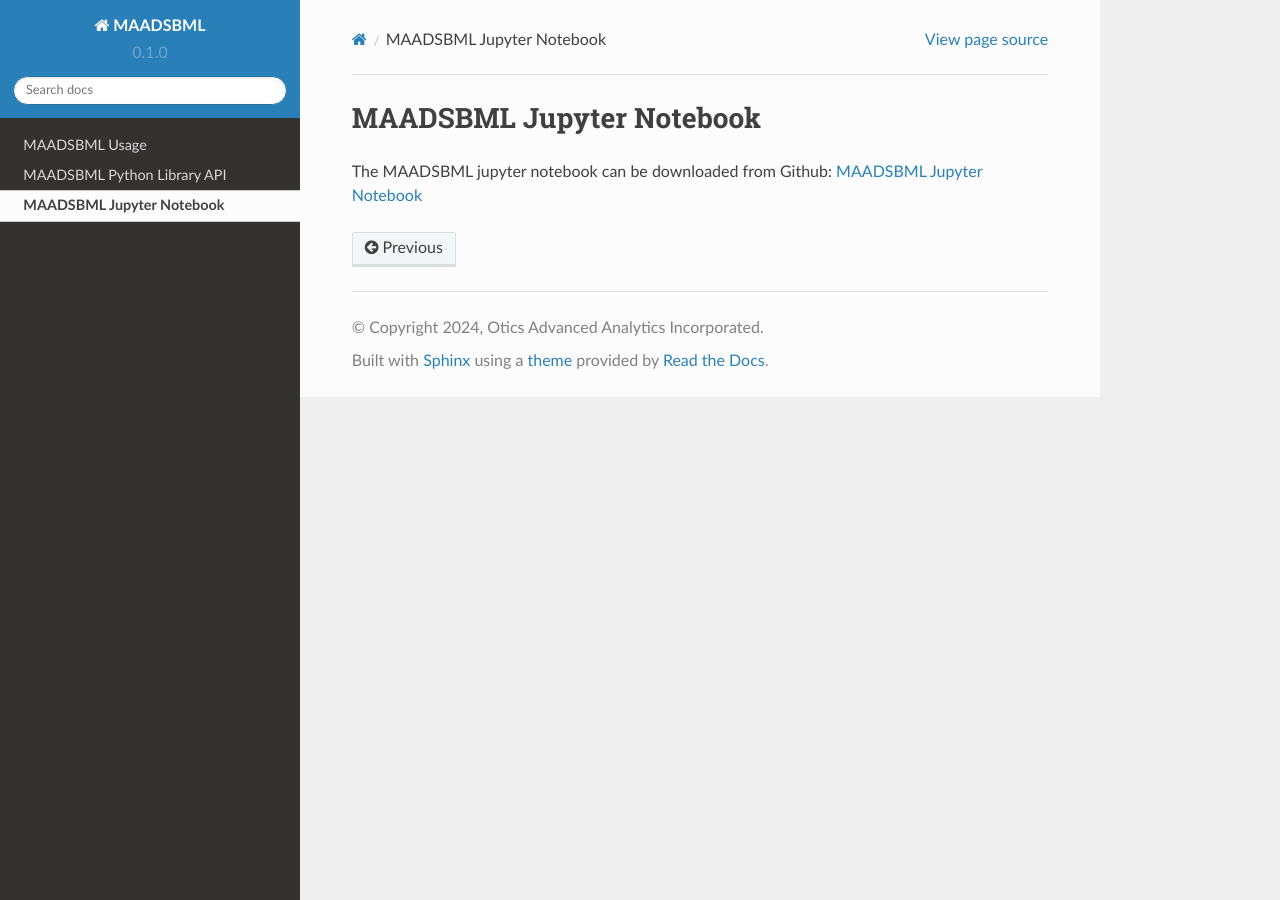
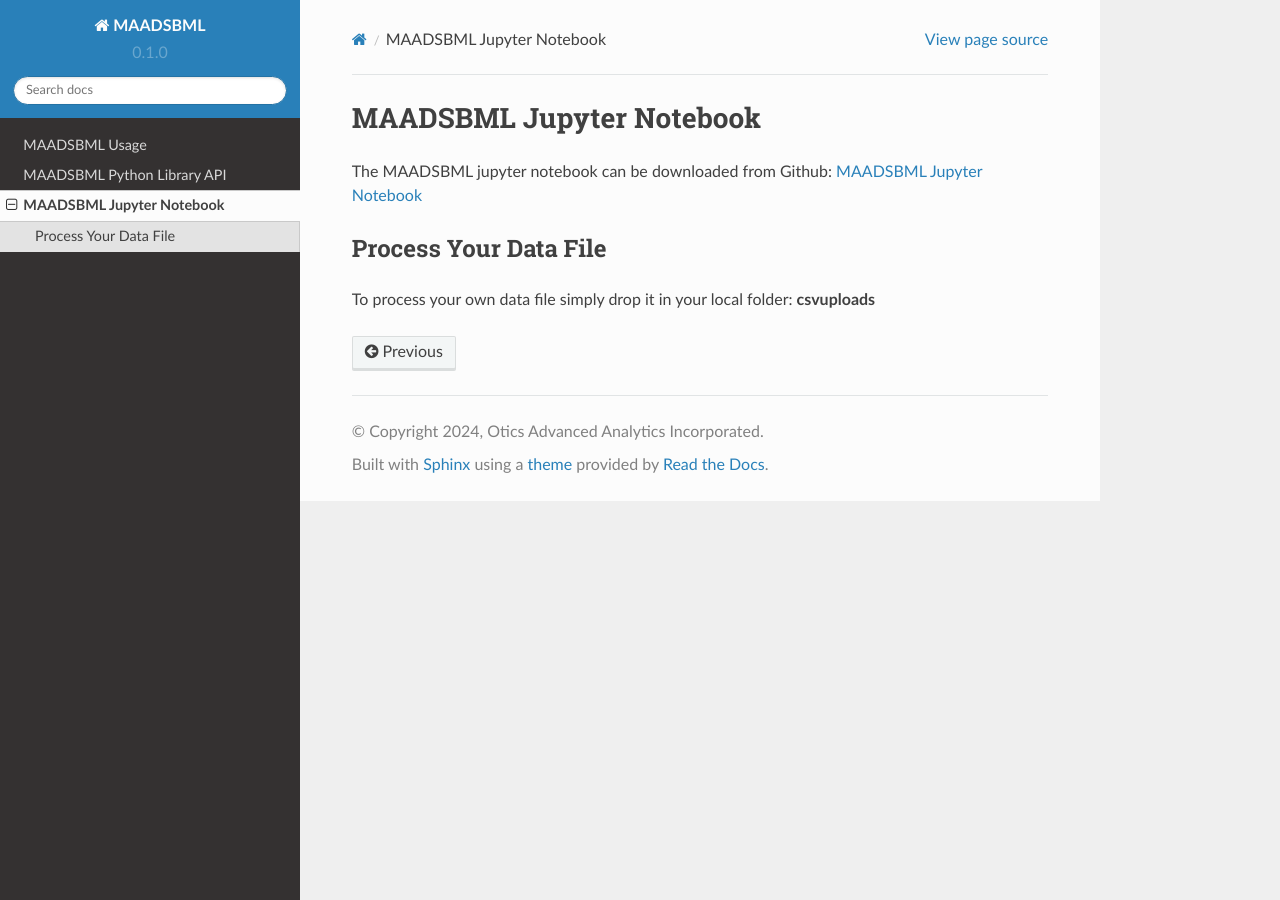
Before and after one commit to smaurice101/maadsbml, a Sphinx documentation site: the page built from docs/source/maadsbmlnotebook.rst, in a window 1280 px wide. Built offline with Sphinx 7.4.7 and the Read the Docs theme 2.0.0, drawn with Linux system fonts in a browser that asks for light colours.

Commit message:
Update maadsbmlnotebook.rst

```diff
--- a/docs/source/maadsbmlnotebook.rst
+++ b/docs/source/maadsbmlnotebook.rst
@@ -2,3 +2,8 @@
 ========================
 
 The MAADSBML jupyter notebook can be downloaded from Github: `MAADSBML Jupyter Notebook <https://github.com/smaurice101/raspberrypi/tree/main/maadsbml>`_
+
+Process Your Data File
+-----------------------
+
+To process your own data file simply drop it in your local folder: **csvuploads**
```
